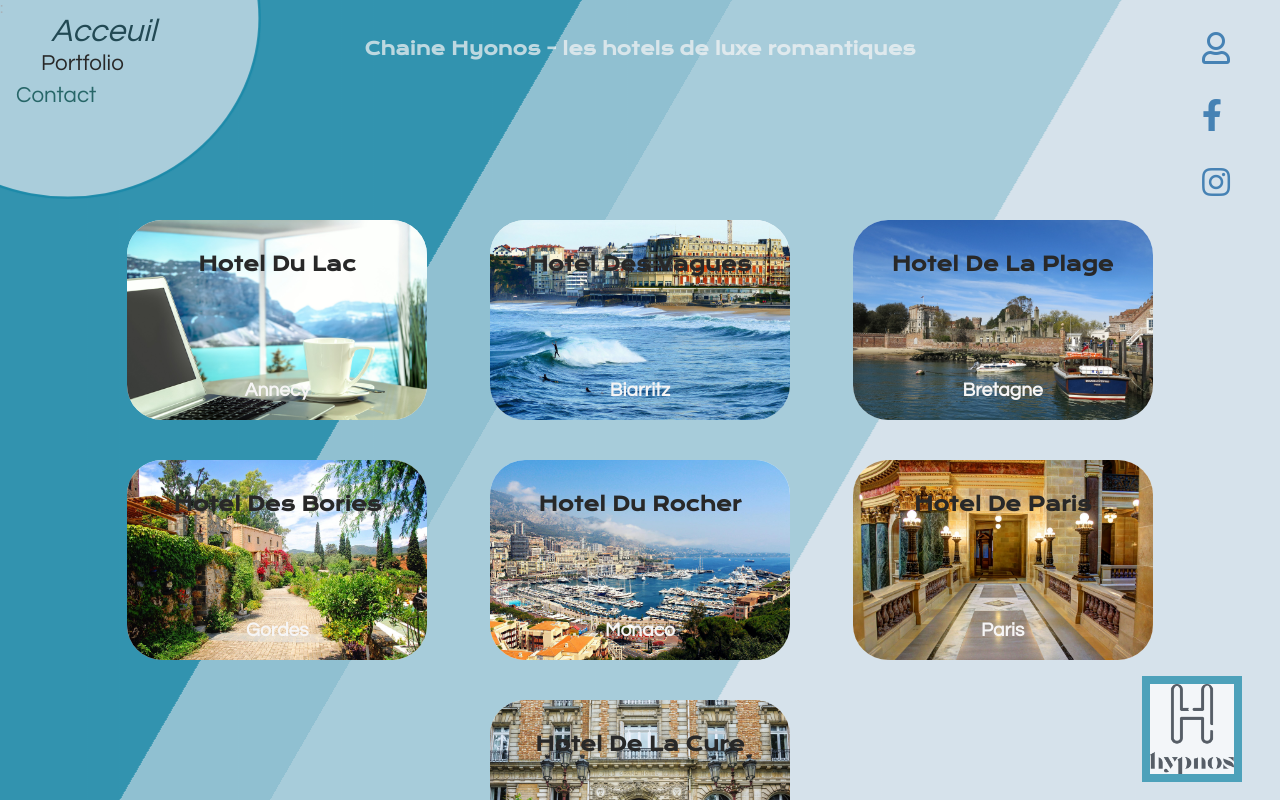
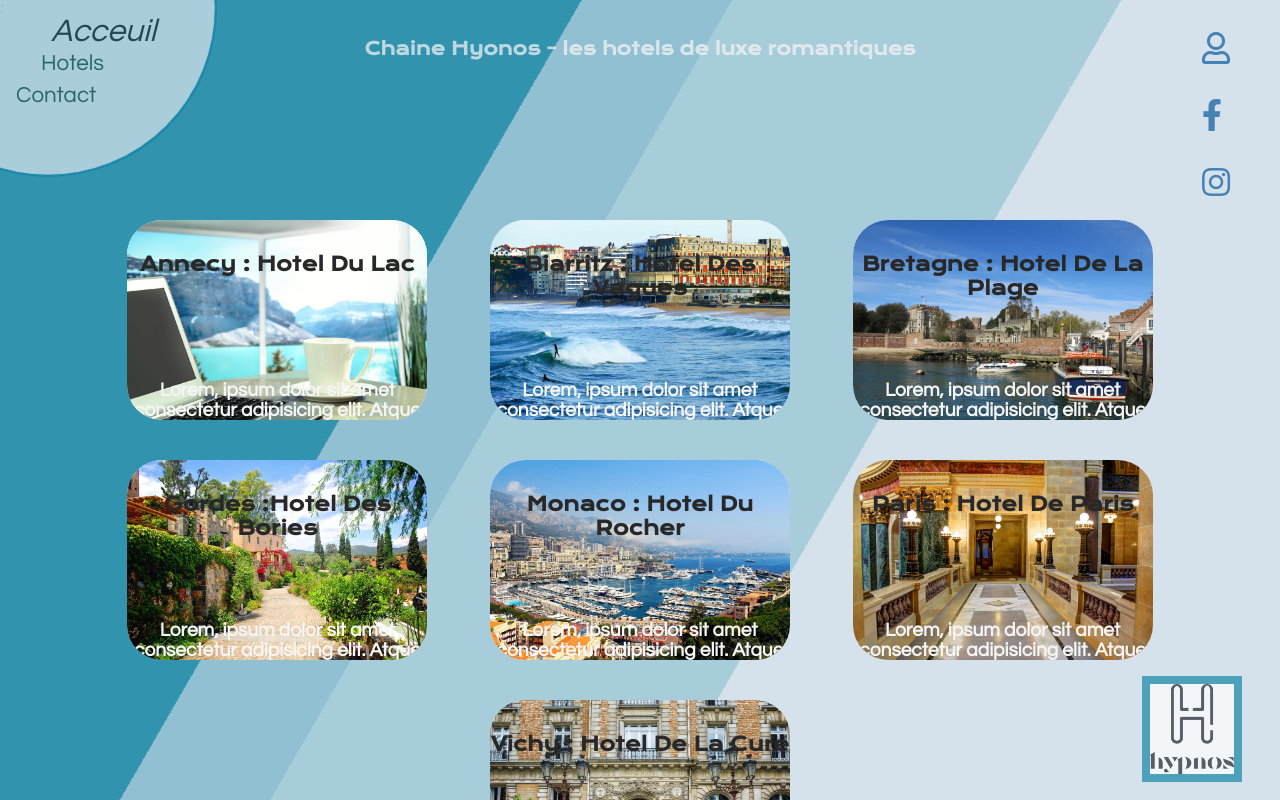
Before and after one commit to PhilouLaudun/gestion_hotel, a React (Create React App) app: page / in a window 1280 px wide. Built offline with nearby package versions, Linux system fonts and the light colour scheme.

Commit message:
Mise en forme page Hotel: modification composant navigation et mise en place zone détail hotel

```diff
--- a/src/componants/DetailHotel.js
+++ b/src/componants/DetailHotel.js
@@ -12,7 +12,7 @@ const DetailHotel = (props) => {
         </div>
       </div>
       <div className="descriptionhotel">
-        <img src="{hotel.img}" alt="" />
+        <img src={hotel.img} alt={hotel.title} />
         <p>{hotel.infos}</p>
       </div>
 
--- a/src/componants/Navigations.js
+++ b/src/componants/Navigations.js
@@ -14,7 +14,7 @@ const Navigation = () => {
           <li style={{ paddingLeft: "35px" }}>Acceuil</li>
         </NavLink>
         <li style={{ paddingLeft: "25px" }} className="nav_hotels">
-          Portfolio
+          <p>Hotels</p>
           <ul className="nav_hotel">
             <NavLink
               end
--- a/src/data/detailHotelData.js
+++ b/src/data/detailHotelData.js
@@ -1,44 +1,51 @@
 export const DetailHotelData = [
   {
     id: 1,
-    title: "Hotel Du Lac",
-    infos: "Annecy",
+    title: "Annecy : Hotel Du Lac",
+    infos:
+      "Lorem, ipsum dolor sit amet consectetur adipisicing elit. Atque consequatur blanditiis provident nulla enim quas exercitationem laboriosam reprehenderit doloribus quos ab soluta possimus hic recusandae voluptatem totam, nostrum ipsam saepe?",
     img: "./assets/img/Hotels/annecy.jpg",
   },
   {
     id: 2,
-    title: "Hotel Des Vagues",
-    infos: "Biarritz",
+    title: "Biarritz : Hotel Des Vagues",
+    infos:
+      "Lorem, ipsum dolor sit amet consectetur adipisicing elit. Atque consequatur blanditiis provident nulla enim quas exercitationem laboriosam reprehenderit doloribus quos ab soluta possimus hic recusandae voluptatem totam, nostrum ipsam saepe?",
     img: "./assets/img/Hotels/biarritz.jpg",
   },
   {
     id: 3,
-    title: "Hotel De La Plage",
-    infos: "Bretagne",
+    title: "Bretagne : Hotel De La Plage",
+    infos:
+      "Lorem, ipsum dolor sit amet consectetur adipisicing elit. Atque consequatur blanditiis provident nulla enim quas exercitationem laboriosam reprehenderit doloribus quos ab soluta possimus hic recusandae voluptatem totam, nostrum ipsam saepe?",
     img: "./assets/img/Hotels/bretagne.jpg",
   },
   {
     id: 4,
-    title: "Hotel Des Bories",
-    infos: "Gordes",
+    title: "Gordes :Hotel Des Bories",
+    infos:
+      "Lorem, ipsum dolor sit amet consectetur adipisicing elit. Atque consequatur blanditiis provident nulla enim quas exercitationem laboriosam reprehenderit doloribus quos ab soluta possimus hic recusandae voluptatem totam, nostrum ipsam saepe?",
     img: "./assets/img/Hotels/gordes.jpg",
   },
   {
     id: 5,
-    title: "Hotel Du Rocher",
-    infos: "Monaco",
+    title: "Monaco : Hotel Du Rocher",
+    infos:
+      "Lorem, ipsum dolor sit amet consectetur adipisicing elit. Atque consequatur blanditiis provident nulla enim quas exercitationem laboriosam reprehenderit doloribus quos ab soluta possimus hic recusandae voluptatem totam, nostrum ipsam saepe?",
     img: "./assets/img/Hotels/monaco.jpg",
   },
   {
     id: 6,
-    title: "Hotel De Paris",
-    infos: "Paris",
+    title: "Paris : Hotel De Paris",
+    infos:
+      "Lorem, ipsum dolor sit amet consectetur adipisicing elit. Atque consequatur blanditiis provident nulla enim quas exercitationem laboriosam reprehenderit doloribus quos ab soluta possimus hic recusandae voluptatem totam, nostrum ipsam saepe?",
     img: "./assets/img/Hotels/paris.jpg",
   },
   {
     id: 7,
-    title: "Hotel De La Cure",
-    infos: "Vichy",
+    title: "Vichy : Hotel De La Cure",
+    infos:
+      "Lorem, ipsum dolor sit amet consectetur adipisicing elit. Atque consequatur blanditiis provident nulla enim quas exercitationem laboriosam reprehenderit doloribus quos ab soluta possimus hic recusandae voluptatem totam, nostrum ipsam saepe?",
     img: "./assets/img/Hotels/vichy.jpg",
   },
 ];
--- a/src/pages/Hotels.js
+++ b/src/pages/Hotels.js
@@ -20,20 +20,92 @@ export const Hotel1 = () => {
   );
 };
 export const Hotel2 = () => {
-  return <div>Hotels2</div>;
+  return (
+    <main>
+      <div className="Hotel bghotel">
+        <Navigations />
+        <Header />
+        <Logo />
+        <SocialNetworks />
+        <div className="contenthotel">
+          <DetailHotel numeroHotel={1} />
+        </div>
+      </div>
+    </main>
+  );
 };
 export const Hotel3 = () => {
-  return <div>Hotels3</div>;
+  return (
+    <main>
+      <div className="Hotel bghotel">
+        <Navigations />
+        <Header />
+        <Logo />
+        <SocialNetworks />
+        <div className="contenthotel">
+          <DetailHotel numeroHotel={2} />
+        </div>
+      </div>
+    </main>
+  );
 };
 export const Hotel4 = () => {
-  return <div>Hotels4</div>;
+  return (
+    <main>
+      <div className="Hotel bghotel">
+        <Navigations />
+        <Header />
+        <Logo />
+        <SocialNetworks />
+        <div className="contenthotel">
+          <DetailHotel numeroHotel={3} />
+        </div>
+      </div>
+    </main>
+  );
 };
 export const Hotel5 = () => {
-  return <div>Hotels5</div>;
+  return (
+    <main>
+      <div className="Hotel bghotel">
+        <Navigations />
+        <Header />
+        <Logo />
+        <SocialNetworks />
+        <div className="contenthotel">
+          <DetailHotel numeroHotel={4} />
+        </div>
+      </div>
+    </main>
+  );
 };
 export const Hotel6 = () => {
-  return <div>Hotels6</div>;
+  return (
+    <main>
+      <div className="Hotel bghotel">
+        <Navigations />
+        <Header />
+        <Logo />
+        <SocialNetworks />
+        <div className="contenthotel">
+          <DetailHotel numeroHotel={5} />
+        </div>
+      </div>
+    </main>
+  );
 };
 export const Hotel7 = () => {
-  return <div>Hotels7</div>;
+  return (
+    <main>
+      <div className="Hotel bghotel">
+        <Navigations />
+        <Header />
+        <Logo />
+        <SocialNetworks />
+        <div className="contenthotel">
+          <DetailHotel numeroHotel={6} />
+        </div>
+      </div>
+    </main>
+  );
 };
--- a/src/style/componants/_navigation.scss
+++ b/src/style/componants/_navigation.scss
@@ -6,12 +6,11 @@
   line-height: 32px;
   z-index: +10;
 
-
   &::before {
-    content: '';
+    content: "";
     position: absolute;
-    height: 300px;
-    width: 320px;
+    height: 280px;
+    width: 280px;
     background: $color-3;
     opacity: 0.75;
     border-radius: 50%;
@@ -36,13 +35,14 @@
   font-style: italic;
   animation: clignote 3s linear infinite;
   @keyframes clignote {
-        50% {color: $color-2;}
+    50% {
+      color: $color-2;
     }
-
+  }
 }
 
 ul:hover li:not(:hover) {
-    opacity: .4;
+  opacity: 1;
 }
 ul:hover li:hover {
   color: $black;
@@ -50,16 +50,18 @@ ul:hover li:hover {
 .nav_hotels {
   cursor: pointer;
   display: flex;
-    // padding-right: 6rem;
-    transition: .5s;
-
+  transition: 0.5s;
+  p {
+    color: $color-4;
+  }
   &:hover .nav_hotel,
   .nav_hotel:hover {
     visibility: visible;
     opacity: 1;
+    color: $color-4;
 
     li {
-        transform: rotateY(0deg)
+      transform: rotateY(0deg);
     }
   }
   .nav_hotel {
@@ -69,13 +71,13 @@ ul:hover li:hover {
     padding: 0 40px;
     width: 300px;
     transform: translateX(70px);
-      transition: .3s ;
+    transition: 0.3s;
     perspective: 500px;
 
     li {
       transform: rotateY(30deg) scaleX(1.2);
       transform-origin: center;
-        transition: .3s;
+      transition: 0.5s;
     }
   }
 }
--- a/src/style/componants/detailhotel.scss
+++ b/src/style/componants/detailhotel.scss
@@ -13,19 +13,31 @@
     display: grid;
     justify-content: center;
     align-items: center;
-    border-bottom: 0.5rem solid $color-3;
+    border-bottom: 0.5rem solid $color-7;
     .texte {
       h2 {
-        font-size: 2rem;
+        color: $color-2;
+        font-size: 2.5rem;
+        font-style: italic;
       }
     }
   }
   .descriptionhotel {
     grid-area: descrip;
-    background: red;
     display: grid;
-    justify-content: center;
-    align-items: center;
+    margin-top: 0;
+
+    img {
+      width: 100%;
+      margin: 0;
+      margin-bottom: 20px;
+    }
+
+    p {
+      font-size: 1.5rem;
+      color: $color-2;
+      font-family: $font-1;
+    }
   }
   .suitehotel {
     grid-area: suite;
--- a/src/style/pages/_hotel.scss
+++ b/src/style/pages/_hotel.scss
@@ -1,3 +1,4 @@
+
 .Hotel {
   //on se cale sur l'ensemble du viewport et definit la largeur minimale à 400px
   position: absolute;
@@ -7,6 +8,25 @@
   overflow-y: auto;
   overflow-x: hidden;
 
+    // on redefinit pour cette page l'emplacement du logo en mode responsive
+  .logo {
+    position: absolute;
+    width: 100px;
+    height: 100px;
+    @media screen and (max-width: 980px) {
+      top: 10%;
+      right: 45%;
+    }
+    @media screen and (max-width: 700px) {
+      top: 3%;
+      right: 38%;
+    }
+  }
+  .header{
+    h1{
+      color: $color-2;
+    }
+  }
   .contenthotel {
     position: absolute;
     top: 15%;
@@ -19,7 +39,7 @@
   }
 }
 .bghotel {
-  background: linear-gradient(-45deg, $color-2, $color-4, $color-7);
+  background: linear-gradient(-45deg, $color-1, $color-3, $color-7);
   background-size: 400% 400%;
   animation: gradient 15s linear infinite;
   @keyframes gradient {
```
Lines whose indentation alone changed are shown as unchanged.
